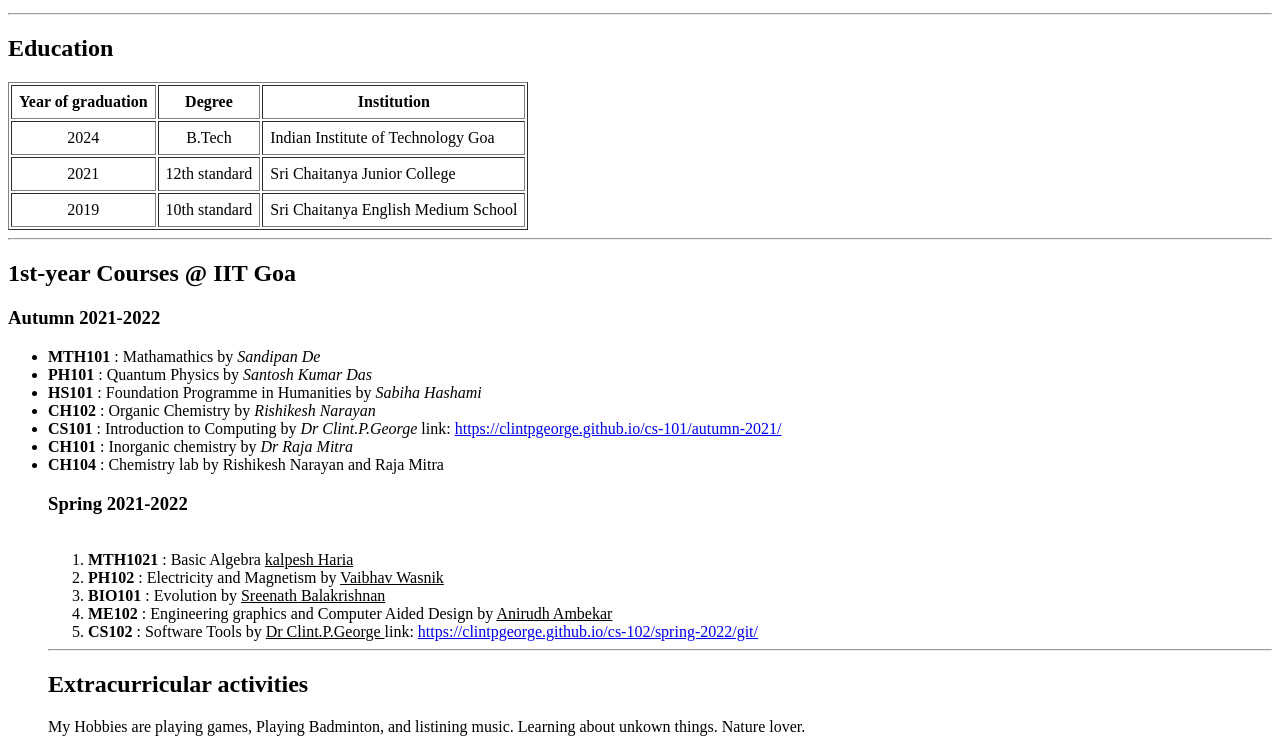
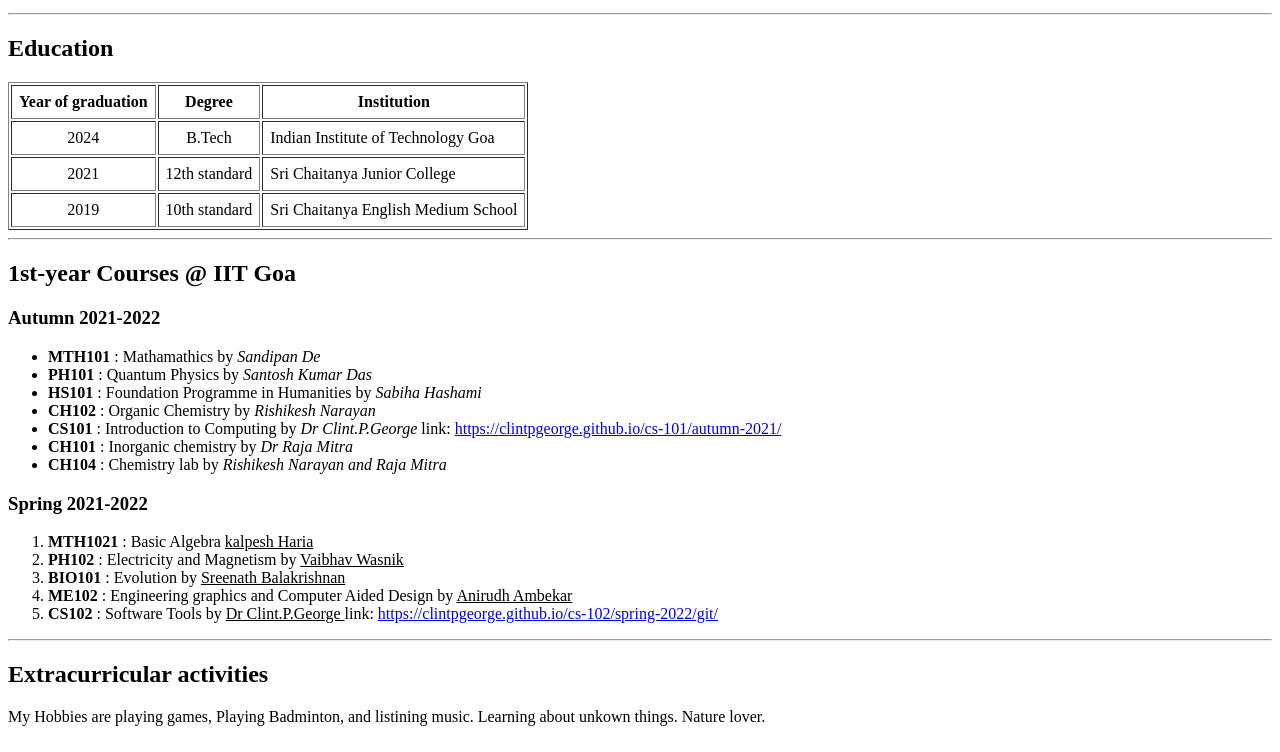
Before and after one commit to Hindusree01/Hindusree01.github.lo, a plain HTML site: page index.html in a window 1280 px wide. Shown: the part 533-1285 px from the top of the page. Drawn offline with Linux system fonts and the light colour scheme.

Commit message:
HTML page upadted

```diff
--- a/index.html
+++ b/index.html
@@ -54,9 +54,11 @@
                 href="https://clintpgeorge.github.io/cs-101/autumn-2021/">https://clintpgeorge.github.io/cs-101/autumn-2021/</a>
         </li>
         <li> <b> CH101 </b> : Inorganic chemistry by <i> Dr Raja Mitra </i> </li>
-        <li> <b> CH104 </b> : Chemistry lab by <i> </i> Rishikesh Narayan and Raja Mitra </li </ul>
+        <li> <b> CH104 </b> : Chemistry lab by <i> Rishikesh Narayan and Raja Mitra </i> </li>
+    </ul>
     <h3> Spring 2021-2022 </h3>
-        <br>
+
+
     <ol>
         <li> <b> MTH1021 </b> : Basic Algebra <u> kalpesh Haria </u> </li>
         <li> <b> PH102 </b> : Electricity and Magnetism by <u> Vaibhav Wasnik </u> </li>
```
Lines whose indentation alone changed are shown as unchanged.
